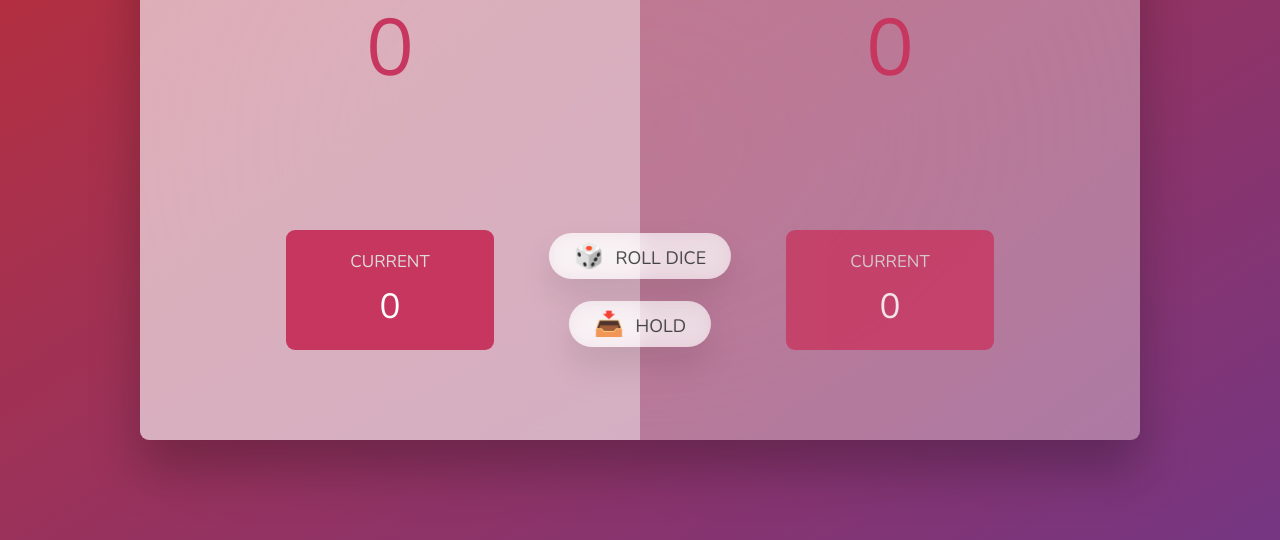
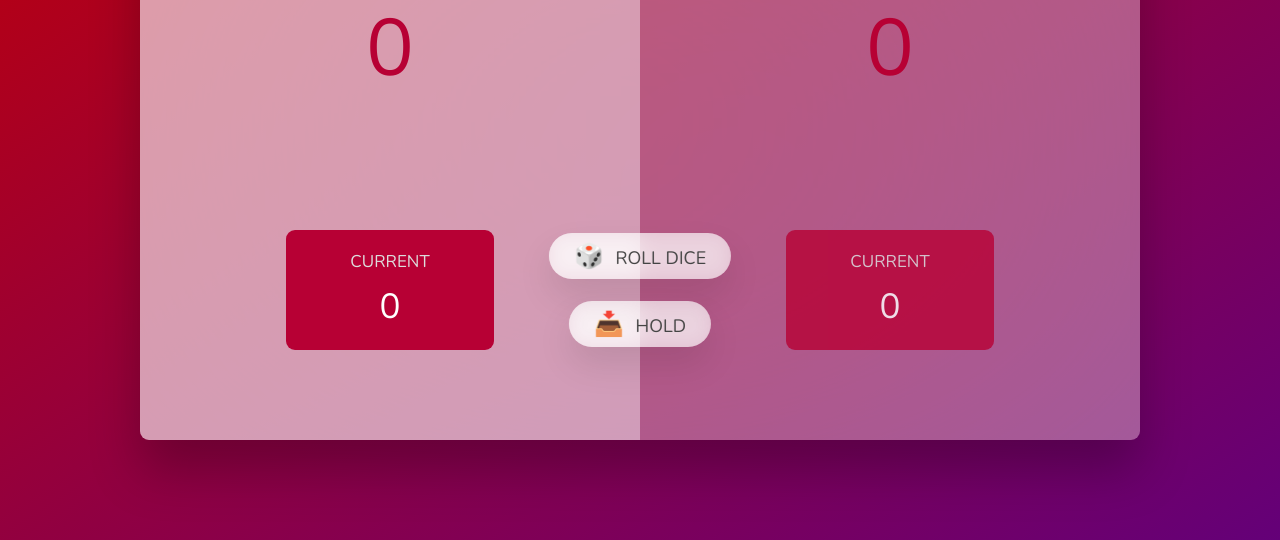
Before and after one commit to krisko15k-web/Pig-Game, a plain HTML site: page index.html in a window 1280 px wide. Shown: the part 260-800 px from the top of the page. Drawn offline with nearby package versions, Linux system fonts and the light colour scheme.

Commit message:
Update style.css

```diff
--- a/style.css
+++ b/style.css
@@ -16,7 +16,7 @@ body {
     font-weight: 400;
     height: 100vh;
     color: #333;
-    background-image: linear-gradient(to top left, #753682 0%, #bf2e34 100%);
+    background-image: linear-gradient(to top left, #640078 0%, #c10006 100%);
     display: flex;
     align-items: center;
     justify-content: center;
@@ -59,7 +59,7 @@ main {
 .score {
     font-size: 8rem;
     font-weight: 300;
-    color: #c7365f;
+    color: #b70034;
     margin-bottom: auto;
 }
 
@@ -80,7 +80,7 @@ main {
 }
 
 .current {
-    background-color: #c7365f;
+    background-color: #b70034;
     opacity: 0.8;
     border-radius: 9px;
     color: #fff;
@@ -167,7 +167,7 @@ main {
 
 .player--winner .name {
     font-weight: 700;
-    color: #c7365f;
+    color: #b70034;
 }
 
 .hidden {
```
